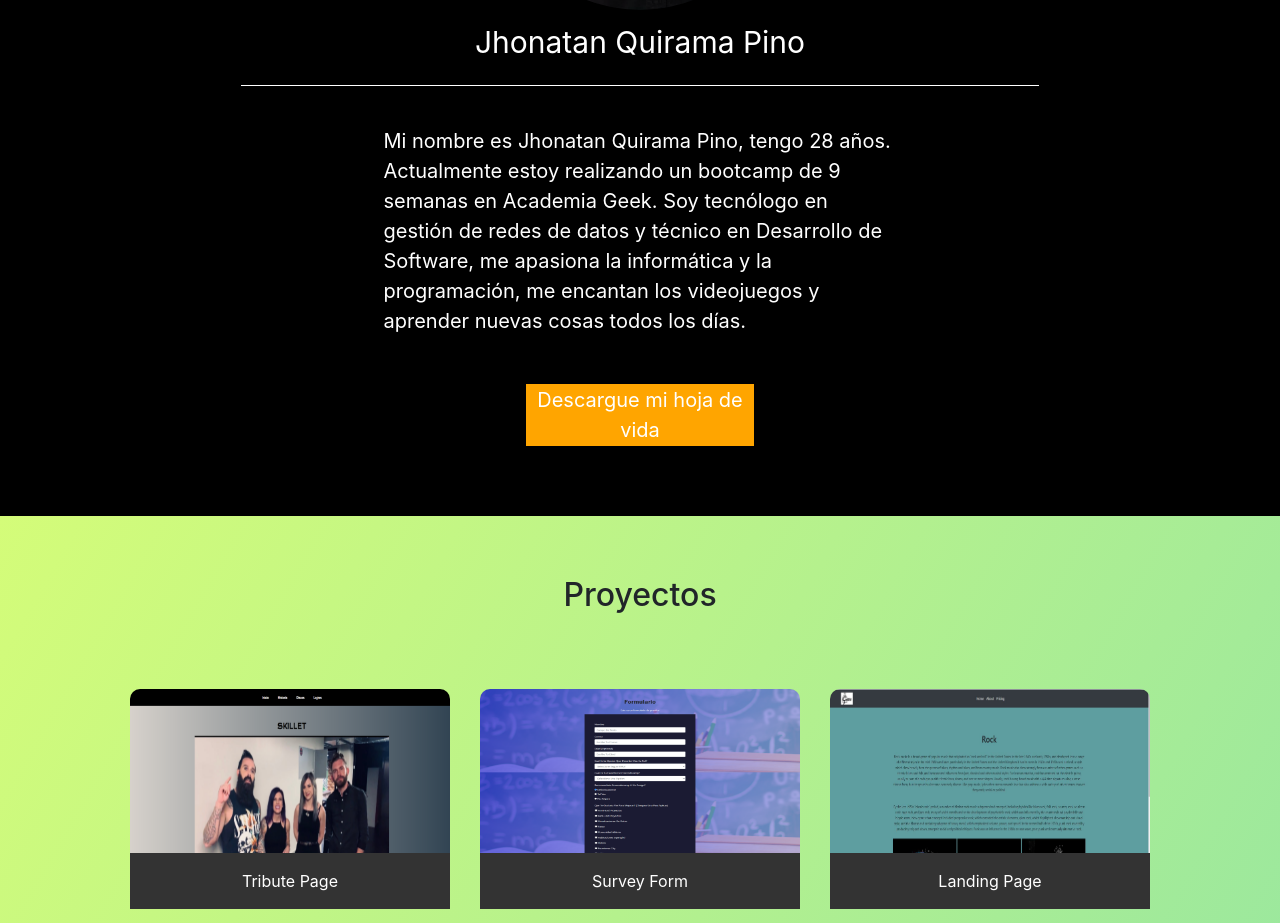
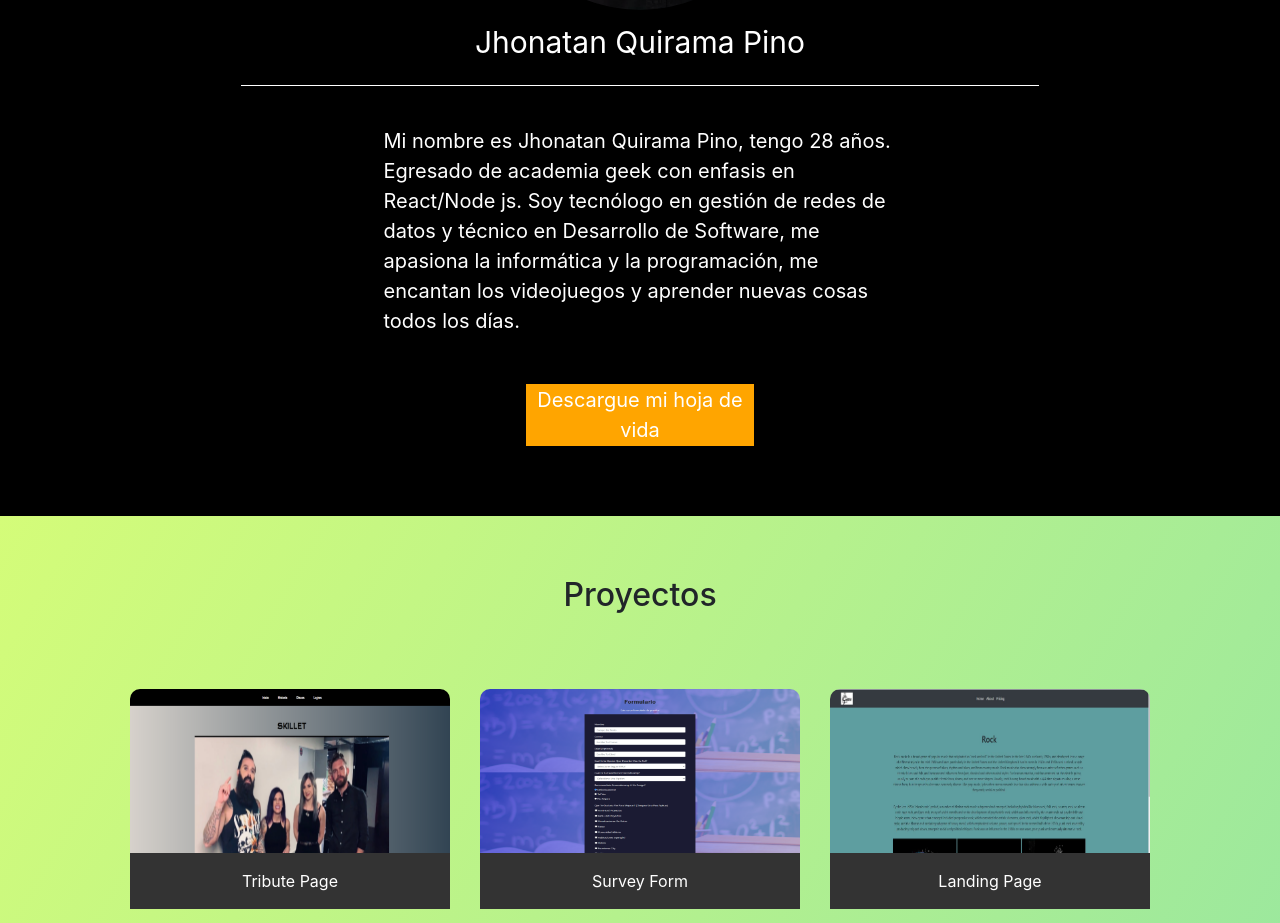
Before and after one commit to kira4489/PortafolioViejo, a React (Create React App) app: page / in a window 1280 px wide. Shown: the part 1160-2083 px from the top of the page. Built offline with nearby package versions, Linux system fonts and the light colour scheme; grey boxes are pictures that could not be loaded.

Commit message:
actualizaciones

```diff
--- a/src/Components/About/About.jsx
+++ b/src/Components/About/About.jsx
@@ -11,8 +11,8 @@ class About extends Component {
         <p className="texto3">Jhonatan Quirama Pino</p>
         <div className="texto">
           <p className="texto2">
-            Mi nombre es Jhonatan Quirama Pino, tengo 28 años. Actualmente estoy
-            realizando un bootcamp de 9 semanas en Academia Geek. Soy tecnólogo
+            Mi nombre es Jhonatan Quirama Pino, tengo 28 años. Egresado
+            de academia geek con enfasis en React/Node js. Soy tecnólogo
             en gestión de redes de datos y técnico en Desarrollo de Software, me
             apasiona la informática y la programación, me encantan los
             videojuegos y aprender nuevas cosas todos los días.
```
